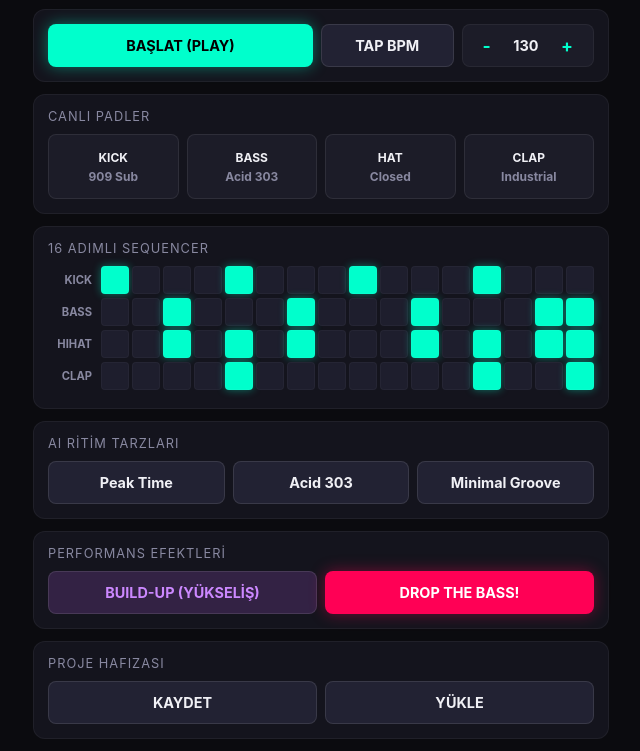
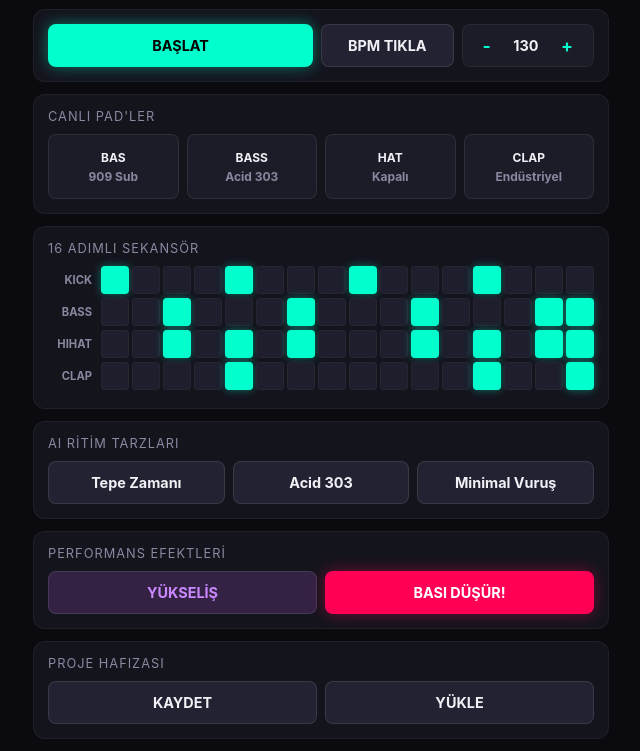
Before and after one commit to haxhub777/rhythm-ai-app, a plain HTML site: page index.html in a window 1280 px wide. Shown: the part 65-816 px from the top of the page, without its empty margins (319-959 px from the left). Drawn offline with Linux system fonts and the light colour scheme.

Commit message:
Türkçe arayüz metinleri ve kullanıcı etiketleri güncellendi.

```diff
--- a/index.html
+++ b/index.html
@@ -3,7 +3,7 @@
 <head>
     <meta charset="UTF-8">
     <meta name="viewport" content="width=device-width, initial-scale=1.0, maximum-scale=1.0, user-scalable=no">
-    <title>RHYTHM AI - Techno Beat Maker</title>
+    <title>RHYTHM AI - Tekno Beat Yapımcısı</title>
     <style>
         :root {
             --bg-color: #0b0b0f;
@@ -244,8 +244,8 @@
     <!-- Ana Kontroller -->
     <div class="panel">
         <div class="transport-grid">
-            <button class="primary" id="playBtn">BAŞLAT (PLAY)</button>
-            <button id="tapBtn">TAP BPM</button>
+            <button class="primary" id="playBtn">BAŞLAT</button>
+            <button id="tapBtn">BPM TIKLA</button>
             <div class="bpm-control">
                 <button id="bpmMinus">-</button>
                 <span id="bpmDisplay" style="font-weight:bold; font-size:0.9rem;">130</span>
@@ -256,18 +256,18 @@
 
     <!-- Canlı Drum Pad'ler -->
     <div class="panel">
-        <div class="panel-title">Canlı Padler</div>
+        <div class="panel-title">Canlı Pad'ler</div>
         <div class="pads-grid">
-            <button class="pad" data-sound="kick"><span>KICK</span>909 Sub</button>
+            <button class="pad" data-sound="kick"><span>BAS</span>909 Sub</button>
             <button class="pad" data-sound="bass"><span>BASS</span>Acid 303</button>
-            <button class="pad" data-sound="hihat"><span>HAT</span>Closed</button>
-            <button class="pad" data-sound="clap"><span>CLAP</span>Industrial</button>
+            <button class="pad" data-sound="hihat"><span>HAT</span>Kapalı</button>
+            <button class="pad" data-sound="clap"><span>CLAP</span>Endüstriyel</button>
         </div>
     </div>
 
     <!-- 16 Adımlı Tekno Step Sequencer -->
     <div class="panel" style="overflow-x: auto;">
-        <div class="panel-title"><span>16 Adımlı Sequencer</span></div>
+        <div class="panel-title"><span>16 Adımlı Sekansör</span></div>
         <div style="min-width: 420px;" id="sequencerContainer">
             <!-- JavaScript ile doldurulacak -->
         </div>
@@ -277,9 +277,9 @@
     <div class="panel">
         <div class="panel-title">AI Ritim Tarzları</div>
         <div class="ai-grid">
-            <button onclick="window.rhythmAI.generateAI('peak')">Peak Time</button>
+            <button onclick="window.rhythmAI.generateAI('peak')">Tepe Zamanı</button>
             <button onclick="window.rhythmAI.generateAI('acid')">Acid 303</button>
-            <button onclick="window.rhythmAI.generateAI('minimal')">Minimal Groove</button>
+            <button onclick="window.rhythmAI.generateAI('minimal')">Minimal Vuruş</button>
         </div>
     </div>
 
@@ -287,8 +287,8 @@
     <div class="panel">
         <div class="panel-title">Performans Efektleri</div>
         <div class="fx-grid">
-            <button id="buildBtn" style="background:#332244; color:#cc88ff;">BUILD-UP (YÜKSELİŞ)</button>
-            <button class="danger" id="dropBtn">DROP THE BASS!</button>
+            <button id="buildBtn" style="background:#332244; color:#cc88ff;">YÜKSELİŞ</button>
+            <button class="danger" id="dropBtn">BASI DÜŞÜR!</button>
         </div>
     </div>
 
@@ -517,11 +517,11 @@
                 const btn = document.getElementById('playBtn');
 
                 if (this.isPlaying) {
-                    btn.innerText = "DURDUR (STOP)";
+                    btn.innerText = "DURDUR";
                     btn.style.background = "var(--danger)";
                     this.startInterval();
                 } else {
-                    btn.innerText = "BAŞLAT (PLAY)";
+                    btn.innerText = "BAŞLAT";
                     btn.style.background = "var(--accent)";
                     clearInterval(this.timerID);
                     this.currentStep = 0;
@@ -614,7 +614,7 @@
             saveProject() {
                 localStorage.setItem('rhythm_ai_tracks', JSON.stringify(this.tracks));
                 localStorage.setItem('rhythm_ai_bpm', this.bpm);
-                alert('Proje telefon hafızasına kaydedildi!');
+                alert('Proje cihaz hafızasına kaydedildi!');
             }
 
             loadProject() {
```
